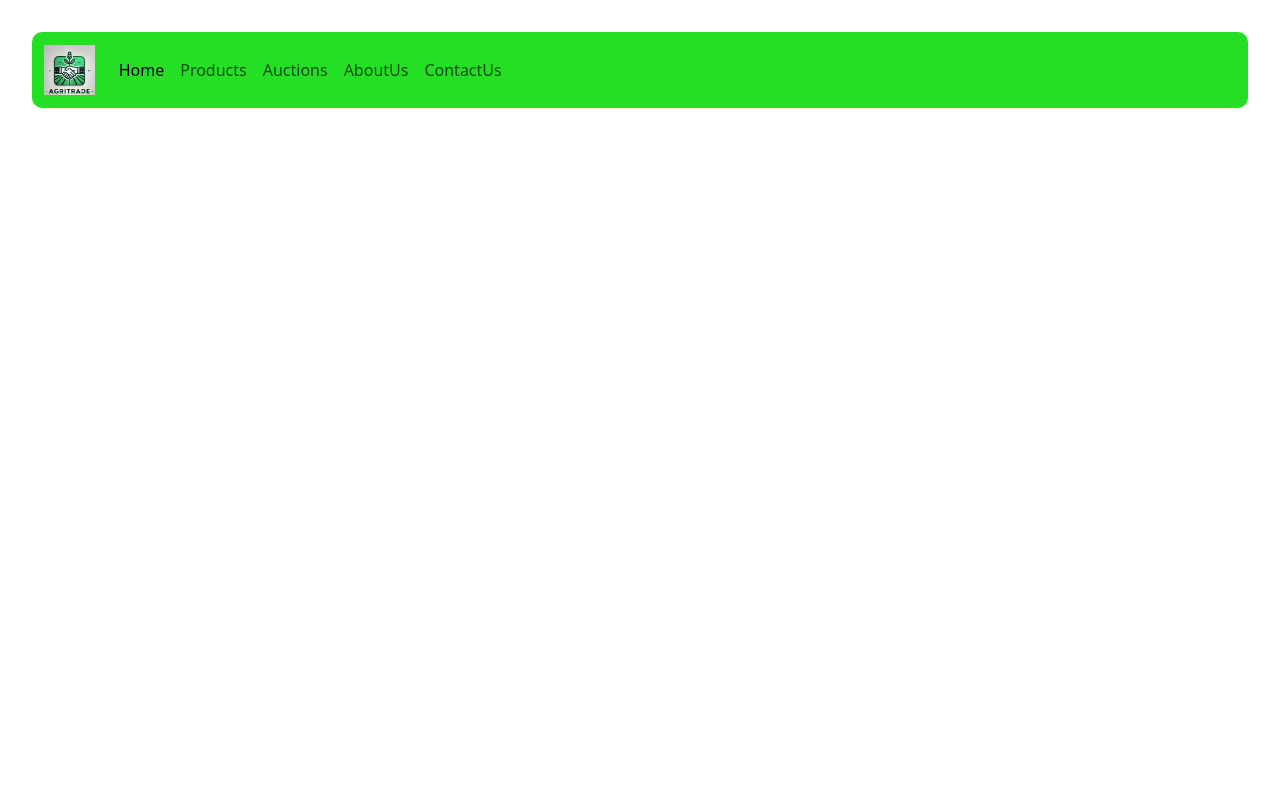
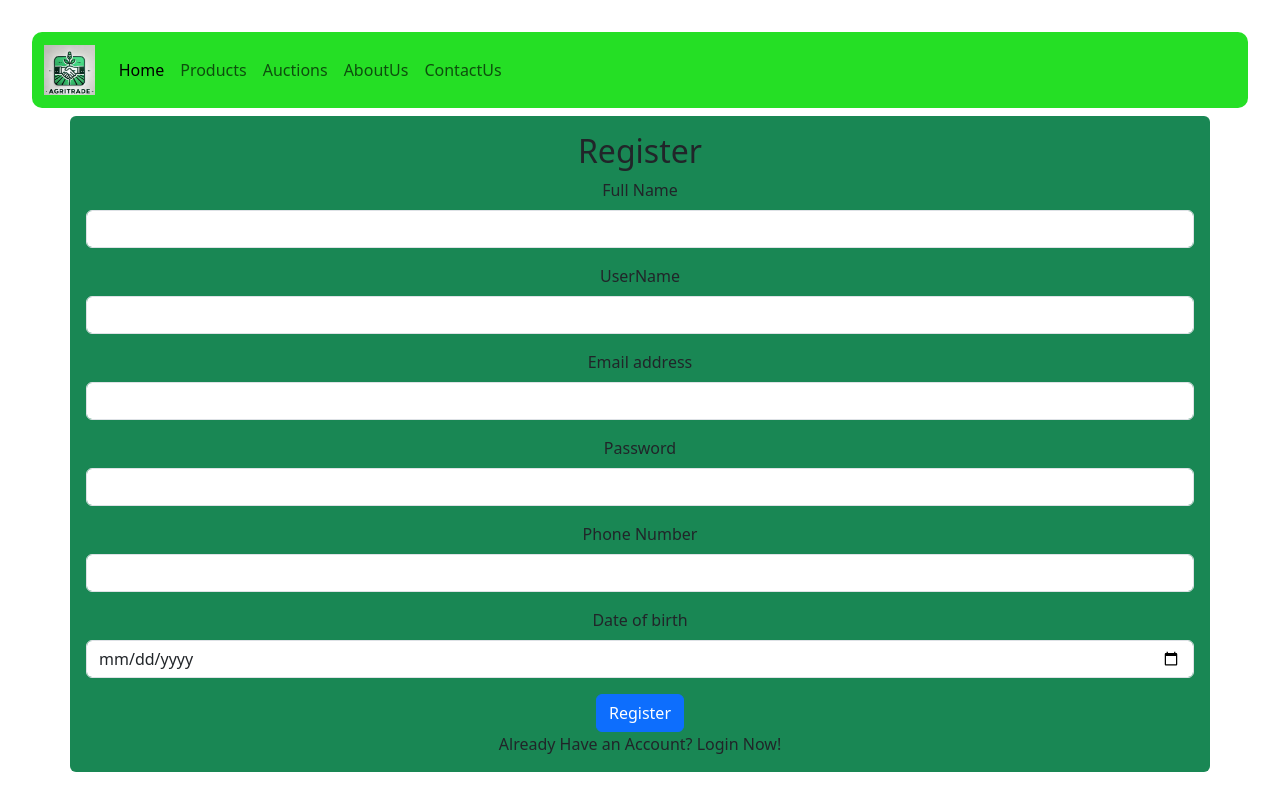
Before and after one commit to tharunnaidug/agritrade, a React (Vite) app: page /register in a window 1280 px wide. Built offline with nearby package versions, Linux system fonts and the light colour scheme.

Commit message:
Added Login etc Pages

```diff
--- a/src/App.jsx
+++ b/src/App.jsx
@@ -1,11 +1,13 @@
 import { useState } from 'react'
 import './App.css'
 import { BrowserRouter as Router, Routes, Route } from 'react-router-dom'
-import Products from './componets/products/products.jsx'
+import Products from './componets/products/Products.jsx'
 import Auction from './componets/auction/Auction.jsx'
 import About from './componets/About.jsx'
 import Contact from './componets/Contact.jsx'
 import Home from './componets/Home.jsx'
+import Register from './componets/Register.jsx'
+import Login from './componets/Login.jsx'
 
 function App() {
 
@@ -17,6 +19,8 @@ function App() {
       <Route path='/auction' element={<Auction />} />
       <Route path='/aboutus' element={<About />} />
       <Route path='/contactus' element={<Contact />} />
+      <Route path='/register' element={<Register />} />
+      <Route path='/login' element={<Login />} />
       </Routes>
     </Router>
   )
--- a/src/componets/Home.jsx
+++ b/src/componets/Home.jsx
@@ -1,4 +1,5 @@
 import React from 'react'
+import { Link } from 'react-router-dom'
 
 const Home = () => {
   return (
@@ -6,6 +7,7 @@ const Home = () => {
       <img src="/logot.png" alt="logo" height={"350px"} />
       <h1>Welcome to AgriTarde</h1>
       <p>We will be live soon..!!</p>
+      <Link to='/login' className='btn btn-success'>Login</Link>
     </>
   )
 }
--- /dev/null
+++ b/src/componets/Login.jsx
@@ -0,0 +1,67 @@
+import React, { useState } from 'react'
+import { Link, useNavigate } from 'react-router-dom';
+
+const Login = () => {
+    const [formData, setFormData] = useState({
+        username: '',
+        password: ''
+    });
+
+    const validateForm = () => {
+        const newErrors = {};
+        if (!formData.username) newErrors.username = 'Username is required';
+        if (!formData.password) newErrors.password = 'Password is required';
+        return newErrors;
+      };
+
+    const handleSubmit = async (e) => {
+        e.preventDefault();
+        validateForm();
+        console.log(formData);
+    }
+    const [errors, setErrors] = useState({});
+
+
+    const handleInputChange = (e) => {
+        const { id, value } = e.target;
+        setFormData({ ...formData, [id]: value });
+    };
+    return (
+        <>
+        <div className="container mt-3 bg-success p-4 rounded">
+            <h2>Login</h2>
+            <form className="mb-4" onSubmit={handleSubmit}>
+                <div className="mb-3">
+                    <label htmlFor="username" className="form-label">Username</label>
+                    <input
+                        type="text"
+                        className={`form-control ${errors.username ? 'is-invalid' : ''}`}
+                        id="username"
+                        value={formData.username}
+                        onChange={handleInputChange}
+                    />
+                    {errors.username && <div className="invalid-feedback">{errors.username}</div>}
+                </div>
+                <div className="mb-3">
+                    <label htmlFor="password" className="form-label">Password</label>
+                    <input
+                        type="password"
+                        className={`form-control ${errors.password ? 'is-invalid' : ''}`}
+                        id="password"
+                        value={formData.password}
+                        onChange={handleInputChange}
+                    />
+                    {errors.password && <div className="invalid-feedback">{errors.password}</div>}
+                </div>
+                <button type="submit" className="btn btn-primary">Login</button>
+            </form>
+            <Link to="/register" className="text-decoration-none fs-5 text-dark fw-medium d-block mt-3">
+                Don't Have an Account? Register Now!
+            </Link>
+        </div>
+    </>
+
+    )
+}
+
+export default Login
--- a/src/componets/Navbar.jsx
+++ b/src/componets/Navbar.jsx
@@ -5,7 +5,7 @@ const Navbar = () => {
         <>
             <nav className="navbar navbar-expand-lg navbar-light " style={{ backgroundColor: "rgb(37, 223, 37)", borderRadius: "10px" }}>
                 <div className="container-fluid">
-                    <a className="navbar-brand" href="#"><img src="/logo.jpg" alt="" height={"50px"} /></a>
+                    <a className="navbar-brand h-50" href="#"><img src="/logo.jpg" alt="" height={"50px"} /></a>
                     <button className="navbar-toggler" type="button" data-bs-toggle="collapse" data-bs-target="#navbarNavDropdown" aria-controls="navbarNavDropdown" aria-expanded="false" aria-label="Toggle navigation">
                         <span className="navbar-toggler-icon"></span>
                     </button>
--- /dev/null
+++ b/src/componets/Register.jsx
@@ -0,0 +1,141 @@
+import React, { useContext, useState } from 'react';
+import { Link, useNavigate } from 'react-router-dom';
+// import AppContext from '../../context/AppContext';
+
+
+const Register = () => {
+  // const {register}= useContext(AppContext)
+  const [formData, setFormData] = useState({
+    name: '',
+    username: '',
+    email: '',
+    password: '',
+    phno: '',
+    dob: ''
+  });
+
+  const [errors, setErrors] = useState({});
+  const navigate = useNavigate()
+
+  const handleInputChange = (e) => {
+    const { id, value } = e.target;
+    setFormData({ ...formData, [id]: value });
+  };
+
+  const validateForm = () => {
+    const newErrors = {};
+    if (!formData.name) newErrors.name = 'Full Name is required';
+    if (!formData.username) newErrors.username = 'Username is required';
+    if (!formData.email) newErrors.email = 'Email is required';
+    if (!formData.password) newErrors.password = 'Password is required';
+    if (!formData.phno) newErrors.phno = 'Phone Number is required';
+    if (!formData.dob) newErrors.dob = 'Date of Birth is required';
+    return newErrors;
+  };
+
+  const handleSubmit = async (e) => {
+    e.preventDefault();
+    const validationErrors = validateForm();
+    if (Object.keys(validationErrors).length > 0) {
+      setErrors(validationErrors);
+      return;
+    }
+
+    try {
+      const data = await register(formData)
+      console.log(data)
+      localStorage.setItem('Agritrade',data?.username)
+
+      if (data?.error) {
+        const newErrors = {};
+        if (data?.error?.includes('Username')) newErrors.username = 'Username already exists';
+        if (data?.error?.includes('Email')) newErrors.email = 'Email already exists';
+        if (data?.error?.includes('Phone Number')) newErrors.phno = 'Phone Number already exists';
+        setErrors(newErrors);
+      } else {
+        navigate('/');
+        console.log("registered")
+      }
+    } catch (error) {
+      console.error('Error submitting form:', error);
+    }
+  };
+
+  return (
+    <div className="container mt-2 bg-success p-3 rounded">
+      <h2>Register</h2>
+      <form onSubmit={handleSubmit}>
+        <div className="mb-3">
+          <label htmlFor="name" className="form-label cursor-pointer">Full Name</label>
+          <input
+            type="text"
+            className={`form-control ${errors.fullname ? 'is-invalid' : ''}`}
+            id="name"
+            value={formData.name}
+            onChange={handleInputChange}
+          />
+          {errors.fullname && <div className="invalid-feedback">{errors.fullname}</div>}
+        </div>
+        <div className="mb-3">
+          <label htmlFor="username" className="form-label cursor-pointer">UserName</label>
+          <input
+            type="text"
+            className={`form-control ${errors.username ? 'is-invalid' : ''}`}
+            id="username"
+            value={formData.username}
+            onChange={handleInputChange}
+          />
+          {errors.username && <div className="invalid-feedback">{errors.username}</div>}
+        </div>
+        <div className="mb-3">
+          <label htmlFor="exampleInputEmail1" className="form-label cursor-pointer">Email address</label>
+          <input
+            type="email"
+            className={`form-control ${errors.email ? 'is-invalid' : ''}`}
+            id="email"
+            value={formData.email}
+            onChange={handleInputChange}
+          />
+          {errors.email && <div className="invalid-feedback">{errors.email}</div>}
+        </div>
+        <div className="mb-3">
+          <label htmlFor="exampleInputPassword1" className="form-label cursor-pointer">Password</label>
+          <input
+            type="password"
+            className={`form-control ${errors.password ? 'is-invalid' : ''}`}
+            id="password"
+            value={formData.password}
+            onChange={handleInputChange}
+          />
+          {errors.password && <div className="invalid-feedback">{errors.password}</div>}
+        </div>
+        <div className="mb-3">
+          <label htmlFor="phno" className="form-label cursor-pointer">Phone Number</label>
+          <input
+            type="text"
+            className={`form-control ${errors.phno ? 'is-invalid' : ''}`}
+            id="phno"
+            value={formData.phno}
+            onChange={handleInputChange}
+          />
+          {errors.phno && <div className="invalid-feedback">{errors.phno}</div>}
+        </div>
+        <div className="mb-3">
+          <label htmlFor="dob" className="form-label cursor-pointer">Date of birth</label>
+          <input
+            type="date"
+            className={`form-control ${errors.dob ? 'is-invalid' : ''}`}
+            id="dob"
+            value={formData.dob}
+            onChange={handleInputChange}
+          />
+          {errors.dob && <div className="invalid-feedback">{errors.dob}</div>}
+        </div>
+        <button type="submit" className="btn btn-primary">Register</button>
+      </form>
+      <Link to={`/login`} className='text-decoration-none md:fs-5 text-reset fw-medium my-5'>Already Have an Account? Login Now!</Link>
+    </div>
+  );
+};
+
+export default Register;
```
Also changed, not shown: index.html (+6 -2 lines), vercel.json (added).
